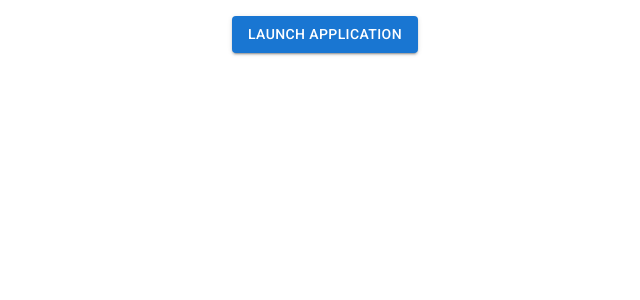
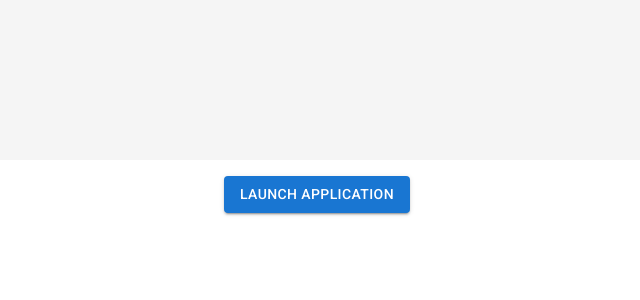
Before and after one commit to dan933/2022-NBA-Prediction-Application, a React (Create React App) app in the folder nba-front-end/: page / in a window 1280 px wide. Shown: the top 300 px of the page, without its empty margins (323-963 px from the left). Built offline with nearby package versions, Linux system fonts and the light colour scheme; some icons are missing.

Commit message:
removed white space around svg image

```diff
--- a/nba-front-end/src/components/Default.tsx
+++ b/nba-front-end/src/components/Default.tsx
@@ -13,7 +13,12 @@ function DefaultPage() {
   console.log(process.env);
   return (
     <div>
-      <IconMenu margin-top={-40}/>
+      <div className='Background-Color'>
+        <header className="App-header">
+  {/* ----------------------- nba image for top nav bar --------------- */}
+        <IconMenu display= 'block'/>
+        </header>
+      </div>
       <Button variant="contained" sx={{'margin':2}}>
         <Link style={linkStyle} to="/dashboard/players">Launch Application</Link>
       </Button>
```
